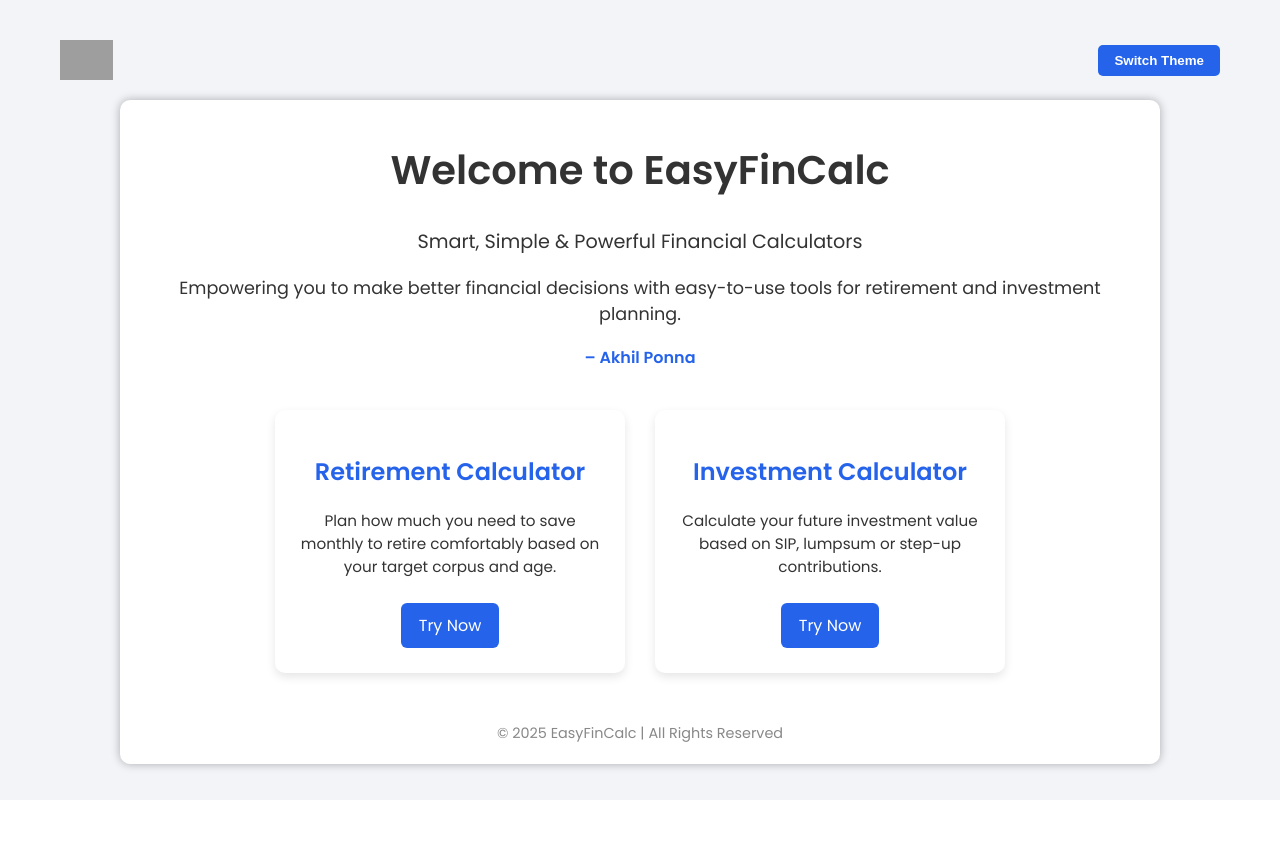
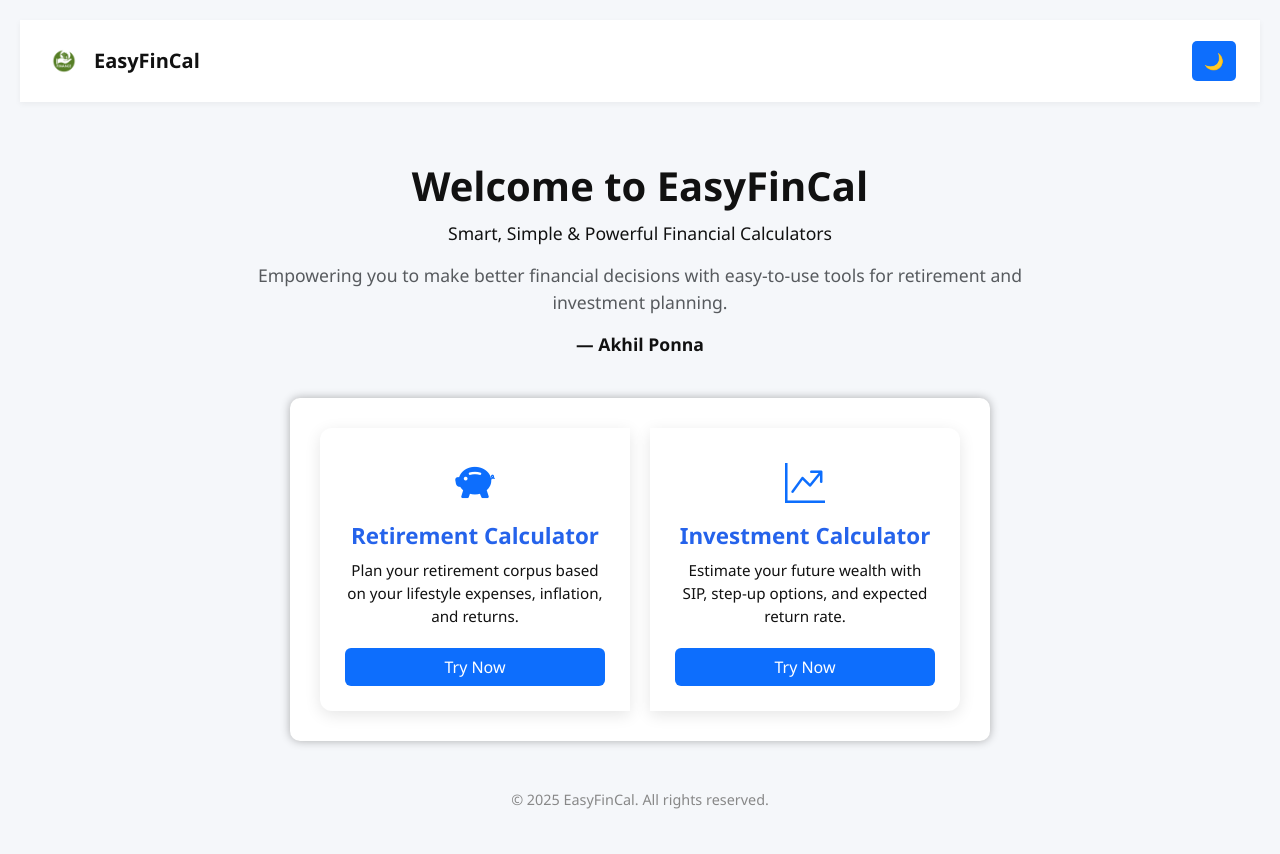
Before and after one commit to akhilponna98/easyfincal, a Flask app: page / in a window 1280 px wide. Before the commit the page ends 800 px from the top, so only its background shows below. Run offline with Flask 3, Linux system fonts and the light colour scheme; grey boxes are pictures that could not be loaded.

Commit message:
Initial commit

```diff
--- a/app.py
+++ b/app.py
@@ -1,51 +1,82 @@
 from flask import Flask, render_template, request
 
 app = Flask(__name__)
+
+def format_amount(amount):
+    if amount >= 1e7:
+        return f"{amount / 1e7:.1f} Cr"
+    elif amount >= 1e5:
+        return f"{amount / 1e5:.1f} Lakhs"
+    else:
+        return f"₹{amount:,.0f}"
 
 # Home route
 @app.route("/")
 def home():
     return render_template("index.html")
 
-# Retirement Calculator
+# Retirement Calculator using 4% Rule
 @app.route("/retirement", methods=["GET", "POST"])
 def retirement():
     result = None
+    formatted_result = None
+    form_data = {}
+
     if request.method == "POST":
-        monthly_expense = float(request.form["monthly_expense"])
-        current_age = int(request.form["current_age"])
-        retirement_age = int(request.form["retirement_age"])
-        life_expectancy = int(request.form["life_expectancy"])
-        inflation_rate = float(request.form["inflation_rate"])
-        expected_return_rate = float(request.form["expected_return_rate"])
-        step_up_rate = float(request.form["step_up_rate"])
+        form_data = {
+            "monthly_expense": request.form["monthly_expense"],
+            "current_age": request.form["current_age"],
+            "retirement_age": request.form["retirement_age"],
+            "life_expectancy": request.form["life_expectancy"],
+            "inflation_rate": request.form["inflation_rate"],
+            "expected_return_rate": request.form["expected_return_rate"]
+        }
+
+        # Convert to correct types
+        monthly_expense = float(form_data["monthly_expense"])
+        current_age = int(form_data["current_age"])
+        retirement_age = int(form_data["retirement_age"])
+        life_expectancy = int(form_data["life_expectancy"])
+        inflation_rate = float(form_data["inflation_rate"])
+        expected_return_rate = float(form_data["expected_return_rate"])
 
         years_to_retirement = retirement_age - current_age
-        years_after_retirement = life_expectancy - retirement_age
 
-        inflated_expense = monthly_expense * ((1 + inflation_rate) ** years_to_retirement)
-        annual_expense = inflated_expense * 12
-        retirement_corpus = 0
+        # Step 1: Inflate the monthly expense to retirement year
+        inflated_monthly_expense = monthly_expense * ((1 + inflation_rate) ** years_to_retirement)
+        annual_expense_at_retirement = inflated_monthly_expense * 12
 
-        for year in range(years_after_retirement):
-            retirement_corpus += annual_expense / ((1 + expected_return_rate) ** (year + 1))
+        # Step 2: Apply 4% Rule (Perpetual Corpus)
+        safe_withdrawal_rate = 0.04
+        retirement_corpus = annual_expense_at_retirement / safe_withdrawal_rate
 
         result = retirement_corpus
+        formatted_result = format_amount(retirement_corpus)
 
-    return render_template("retirement.html", result=result)
+    return render_template("retirement.html", result=result, formatted_result=formatted_result, form_data=form_data)
 
 # Investment Calculator
 @app.route("/investment", methods=["GET", "POST"])
 def investment():
     result = None
+    formatted_result = None
+    form_data = {}
+
     if request.method == "POST":
-        monthly_investment = float(request.form["monthly_investment"])
-        expected_return = float(request.form["expected_return"])
-        investment_period = int(request.form["investment_period"])
-        step_up_rate = float(request.form["step_up_rate"])
+        form_data = {
+            "monthly_investment": request.form["monthly_investment"],
+            "expected_return": request.form["expected_return"],
+            "investment_period": request.form["investment_period"],
+            "step_up_rate": request.form["step_up_rate"]
+        }
+
+        monthly_investment = float(form_data["monthly_investment"])
+        expected_return = float(form_data["expected_return"])
+        investment_period = int(form_data["investment_period"])
+        step_up_rate = float(form_data["step_up_rate"])
 
         months = investment_period * 12
-        monthly_return = (1 + expected_return) ** (1/12) - 1
+        monthly_return = (1 + expected_return) ** (1 / 12) - 1
 
         total_corpus = 0
         sip = monthly_investment
@@ -56,8 +87,9 @@
             sip *= (1 + step_up_rate)
 
         result = total_corpus
+        formatted_result = format_amount(total_corpus)
 
-    return render_template("investment.html", result=result)
+    return render_template("investment.html", result=result, formatted_result=formatted_result, form_data=form_data)
 
 if __name__ == "__main__":
     app.run(debug=True)
--- a/templates/index.html
+++ b/templates/index.html
@@ -2,191 +2,192 @@
 <html lang="en" data-theme="light">
 <head>
   <meta charset="UTF-8" />
-  <meta name="viewport" content="width=device-width, initial-scale=1.0"/>
-  <title>EasyFinCalc - Financial Calculators</title>
+  <meta name="viewport" content="width=device-width, initial-scale=1.0" />
+  <title>EasyFinCal | Smart Financial Calculators</title>
 
-  <!-- Google Fonts -->
-  <link href="https://fonts.googleapis.com/css2?family=Poppins:wght@400;600&display=swap" rel="stylesheet">
+  <link rel="stylesheet" href="https://cdn.jsdelivr.net/npm/bootstrap@5.3.0/dist/css/bootstrap.min.css" />
+  <link rel="stylesheet" href="{{ url_for('static', filename='style.css') }}">
+  <link rel="stylesheet" href="https://cdn.jsdelivr.net/npm/bootstrap-icons@1.10.5/font/bootstrap-icons.css">
 
-  <!-- Custom CSS (if any external file like style.css) -->
-  <link rel="stylesheet" href="{{ url_for('static', filename='style.css') }}">
-
-  <!-- Internal CSS -->
   <style>
-    :root {
-      --bg-light: #f2f4f8;
-      --text-light: #333;
-      --card-light: #ffffff;
-      --button-light: #2563eb;
-
-      --bg-dark: #121212;
-      --text-dark: #e0e0e0;
-      --card-dark: #1e1e1e;
-      --button-dark: #4f9ef7;
+    :root[data-theme='light'] {
+      --bg: #f5f7fa;
+      --text: #111;
+      --card: #ffffff;
+      --button: #0d6efd;
     }
 
-    [data-theme="light"] {
-      --bg: var(--bg-light);
-      --text: var(--text-light);
-      --card: var(--card-light);
-      --button: var(--button-light);
-    }
-
-    [data-theme="dark"] {
-      --bg: var(--bg-dark);
-      --text: var(--text-dark);
-      --card: var(--card-dark);
-      --button: var(--button-dark);
+    :root[data-theme='dark'] {
+      --bg: #121212;
+      --text: #fff;
+      --card: #1f1f1f;
+      --button: #00bfa6;
     }
 
     body {
-      margin: 0;
-      font-family: 'Poppins', sans-serif;
       background-color: var(--bg);
       color: var(--text);
-      transition: background-color 0.3s, color 0.3s;
+      font-family: 'Segoe UI', Tahoma, Geneva, Verdana, sans-serif;
     }
 
-    header {
-      display: flex;
-      justify-content: space-between;
-      align-items: center;
-      padding: 20px 40px;
+    .navbar {
+      background-color: var(--card);
+      box-shadow: 0 2px 6px rgba(0, 0, 0, 0.05);
     }
 
-    header img {
+    .navbar-brand {
+      display: flex;
+      align-items: center;
+      gap: 10px;
+      font-weight: bold;
+      font-size: 1.25rem;
+      color: var(--text);
+    }
+
+    .navbar-brand img {
       height: 40px;
     }
 
-    .toggle-switch {
-      cursor: pointer;
-      padding: 8px 16px;
+    .theme-toggle {
       border: none;
       background-color: var(--button);
-      color: #fff;
+      color: white;
+      padding: 8px 12px;
       border-radius: 5px;
       font-weight: bold;
     }
 
-    .container {
-      max-width: 1000px;
-      margin: auto;
+    .welcome {
+      max-width: 800px;
+      margin: 60px auto 40px;
       text-align: center;
-      padding: 20px;
     }
 
-    h1 {
-      font-size: 2.5em;
-      margin-top: 20px;
+    .welcome h1 {
+      font-weight: 700;
+      font-size: 2.5rem;
     }
 
-    p.tagline {
-      font-size: 1.2em;
-      color: var(--text);
+    .welcome p {
+      font-size: 1.1rem;
+      margin-top: 10px;
     }
 
-    .welcome-note {
-      margin-top: 10px;
-      font-size: 1.1em;
-      color: var(--text);
-    }
-
-    .author-name {
-      margin-top: 5px;
-      font-size: 1em;
-      font-weight: 600;
-      color: var(--button);
-    }
-
-    .cards {
+    .card-group {
       display: flex;
+      flex-wrap: wrap;
+      gap: 20px;
       justify-content: center;
-      gap: 30px;
-      margin-top: 40px;
-      flex-wrap: wrap;
     }
 
     .card {
+      width: 320px;
       background-color: var(--card);
+      color: var(--text);
+      border: none;
+      border-radius: 12px;
       padding: 25px;
-      border-radius: 10px;
-      box-shadow: 0 4px 10px rgba(0,0,0,0.1);
-      width: 300px;
-      transition: transform 0.2s ease;
+      box-shadow: 0 4px 16px rgba(0,0,0,0.1);
+      transition: transform 0.2s;
+      text-align: center;
     }
 
     .card:hover {
       transform: translateY(-5px);
     }
 
-    .card h2 {
-      font-size: 1.5em;
+    .card h3 {
+      font-size: 1.4rem;
+      font-weight: 600;
+      margin-bottom: 10px;
+    }
+
+    .card p {
+      font-size: 0.95rem;
+      margin-bottom: 20px;
+    }
+
+    .card i {
+      font-size: 2.5rem;
+      margin-bottom: 10px;
       color: var(--button);
     }
 
-    .card p {
-      font-size: 0.95em;
-      margin: 15px 0;
+    .btn-try {
+      background-color: var(--button);
+      color: white;
+      font-weight: 500;
     }
 
-    .card a {
-      display: inline-block;
-      margin-top: 10px;
-      padding: 10px 18px;
-      background-color: var(--button);
-      color: white;
-      text-decoration: none;
-      border-radius: 6px;
-      transition: background-color 0.3s;
+    .footer {
+      text-align: center;
+      margin-top: 60px;
+      font-size: 0.9rem;
+      color: #888;
     }
 
-    footer {
-      margin-top: 50px;
-      font-size: 0.9em;
-      color: #888;
-      text-align: center;
+    @media (max-width: 600px) {
+      .welcome h1 {
+        font-size: 2rem;
+      }
+      .card {
+        width: 100%;
+      }
     }
   </style>
 </head>
 <body>
-  <header>
-    <img src="static/logo.png" alt="EasyFinCalc Logo" />
-    <button class="toggle-switch" onclick="toggleTheme()">Switch Theme</button>
-  </header>
 
-  <div class="container">
-    <h1>Welcome to EasyFinCalc</h1>
-    <p class="tagline">Smart, Simple & Powerful Financial Calculators</p>
+  <!-- Navbar -->
+  <nav class="navbar px-4 py-3">
+    <a class="navbar-brand" href="/">
+      <img src="{{ url_for('static', filename='logo.png') }}" alt="EasyFinCal Logo" />
+      EasyFinCal
+    </a>
+    <button class="theme-toggle" onclick="toggleTheme()">🌙</button>
+  </nav>
 
-    <p class="welcome-note">
+  <!-- Welcome Section -->
+  <section class="welcome">
+    <h1>Welcome to EasyFinCal</h1>
+    <p>Smart, Simple & Powerful Financial Calculators</p>
+    <p class="text-muted">
       Empowering you to make better financial decisions with easy-to-use tools for retirement and investment planning.
     </p>
-    <p class="author-name">– Akhil Ponna</p>
+    <p><strong>— Akhil Ponna</strong></p>
+  </section>
 
-    <div class="cards">
+  <!-- Calculator Cards -->
+  <div class="container">
+    <div class="card-group">
       <div class="card">
-        <h2>Retirement Calculator</h2>
-        <p>Plan how much you need to save monthly to retire comfortably based on your target corpus and age.</p>
-        <a href="/retirement">Try Now</a>
+        <i class="bi bi-piggy-bank-fill"></i>
+        <h3>Retirement Calculator</h3>
+        <p>Plan your retirement corpus based on your lifestyle expenses, inflation, and returns.</p>
+        <a href="/retirement" class="btn btn-try w-100">Try Now</a>
       </div>
-
       <div class="card">
-        <h2>Investment Calculator</h2>
-        <p>Calculate your future investment value based on SIP, lumpsum or step-up contributions.</p>
-        <a href="/investment">Try Now</a>
+        <i class="bi bi-graph-up-arrow"></i>
+        <h3>Investment Calculator</h3>
+        <p>Estimate your future wealth with SIP, step-up options, and expected return rate.</p>
+        <a href="/investment" class="btn btn-try w-100">Try Now</a>
       </div>
     </div>
-
-    <footer>
-      © 2025 EasyFinCalc | All Rights Reserved
-    </footer>
   </div>
 
+  <!-- Footer -->
+  <div class="footer mt-5 mb-4">
+    © 2025 EasyFinCal. All rights reserved.
+  </div>
+
+  <!-- Theme Toggle Script -->
   <script>
     function toggleTheme() {
       const html = document.documentElement;
       const currentTheme = html.getAttribute("data-theme");
-      html.setAttribute("data-theme", currentTheme === "light" ? "dark" : "light");
+      const newTheme = currentTheme === "light" ? "dark" : "light";
+      html.setAttribute("data-theme", newTheme);
+      document.querySelector('.theme-toggle').textContent = newTheme === "light" ? "🌙" : "☀️";
     }
   </script>
 </body>
```
Also changed, not shown: templates/investment.html (+10 -6 lines), templates/retirement.html (+9 -0 lines), static/logo.png (added).
